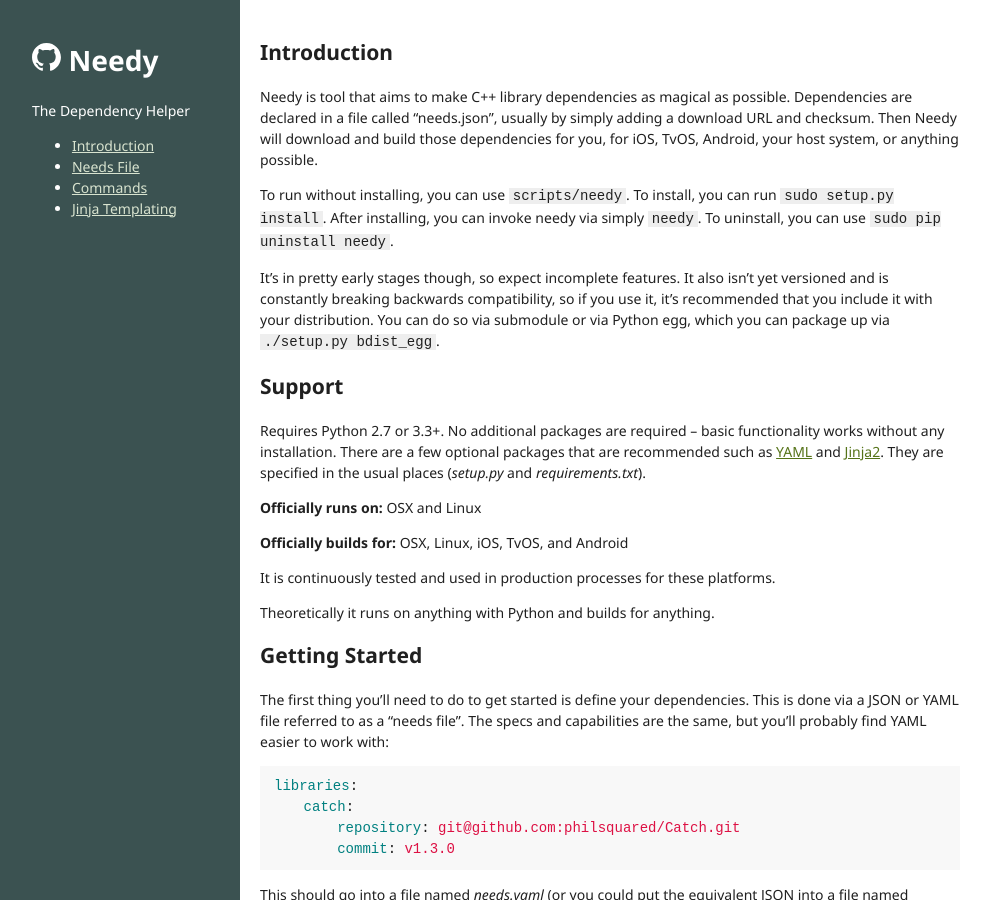
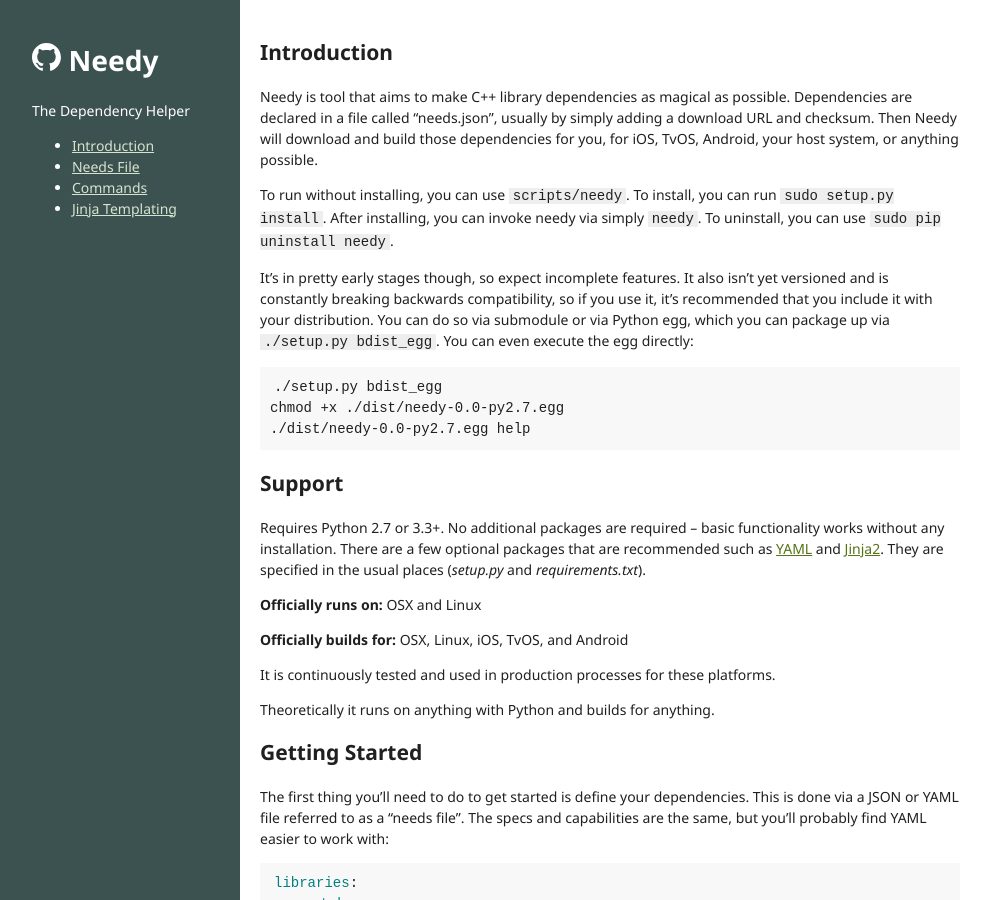
Before and after one commit to ccbrown/needy, a Jekyll site: the page built from index.md, in a window 1280 px wide and 900 px high. Shown: the whole window, without its empty margins (144-1134 px from the left). Built offline with Jekyll 4.4.1, drawn with Linux system fonts in a browser that asks for light colours.

Commit message:
add direct execution bit for egg

````diff
--- a/index.md
+++ b/index.md
@@ -9,7 +9,13 @@
 
 To run without installing, you can use `scripts/needy`. To install, you can run `sudo setup.py install`. After installing, you can invoke needy via simply `needy`. To uninstall, you can use `sudo pip uninstall needy`.
 
-It's in pretty early stages though, so expect incomplete features. It also isn't yet versioned and is constantly breaking backwards compatibility, so if you use it, it's recommended that you include it with your distribution. You can do so via submodule or via Python egg, which you can package up via `./setup.py bdist_egg`.
+It's in pretty early stages though, so expect incomplete features. It also isn't yet versioned and is constantly breaking backwards compatibility, so if you use it, it's recommended that you include it with your distribution. You can do so via submodule or via Python egg, which you can package up via `./setup.py bdist_egg`. You can even execute the egg directly:
+
+```
+./setup.py bdist_egg
+chmod +x ./dist/needy-0.0-py2.7.egg
+./dist/needy-0.0-py2.7.egg help
+```
 
 Support
 --
````
